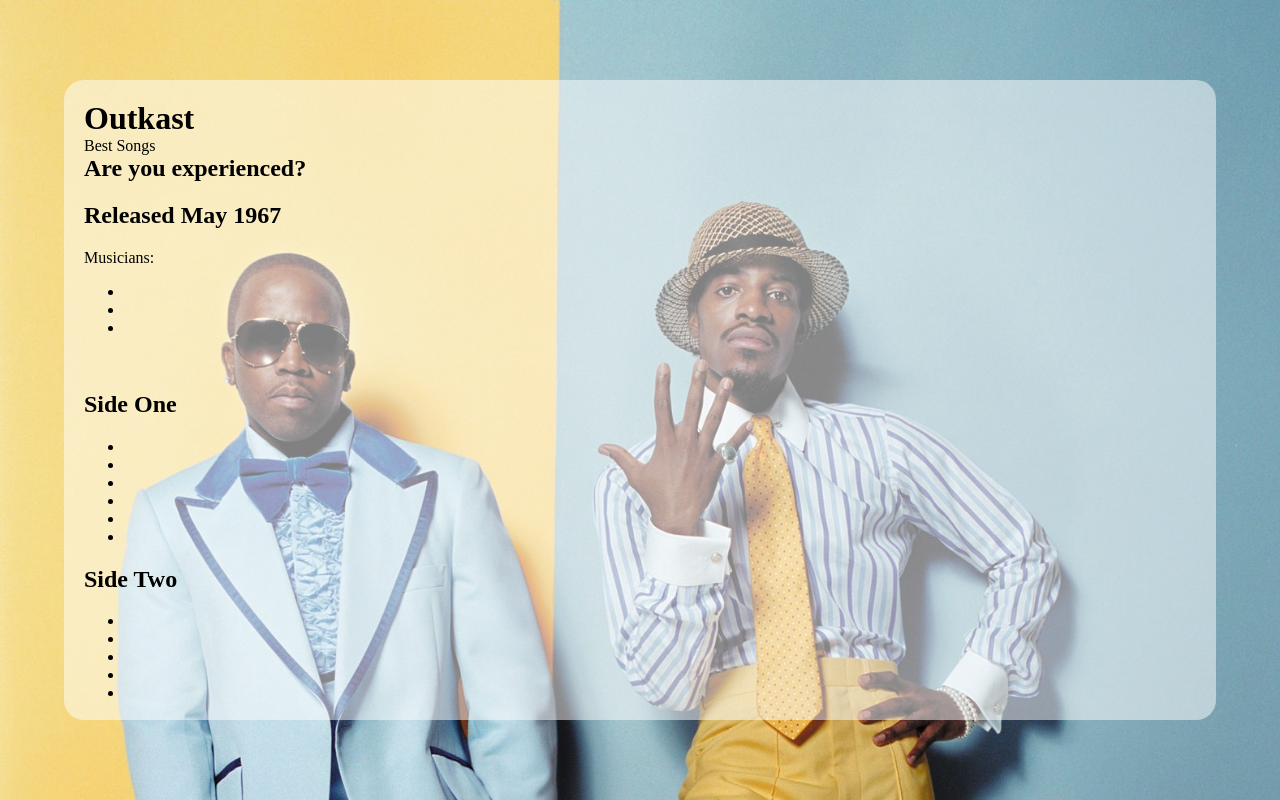
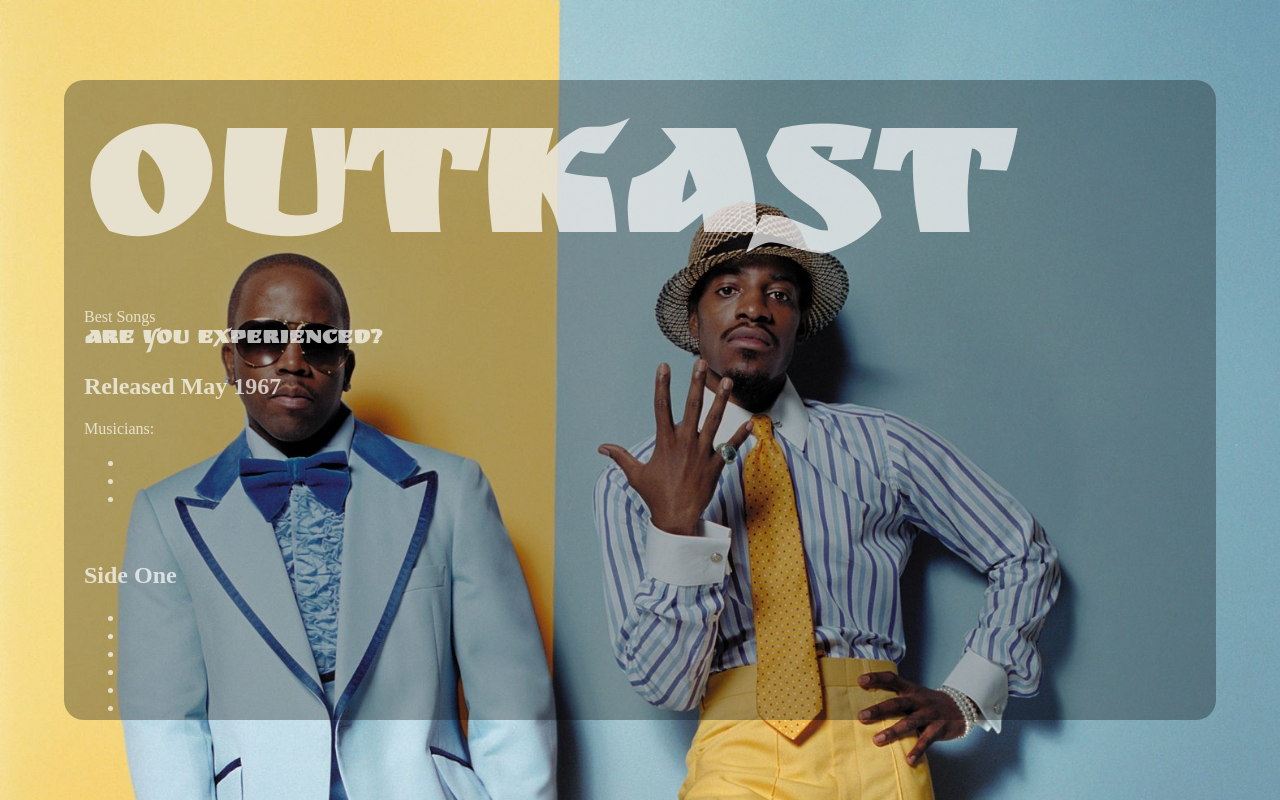
Before and after one commit to elviradisa/Projektet, a plain HTML site: page Projektet.html in a window 1280 px wide. Drawn offline with Linux system fonts and the light colour scheme.

Commit message:
Added font-style to CSS

```diff
--- a/index_VG.css
+++ b/index_VG.css
@@ -1,3 +1,8 @@
+@font-face {
+    font-family: "RuslanDisplay";
+    src: url("RuslanDisplay-Regular.ttf");
+}
+
 body {
     margin: 0;
     width: 100vw;
@@ -17,15 +22,21 @@
 
 h1 {
     margin: 0;
+    font-family: "RuslanDisplay";
+
+}
+
+.header {
+    font-size: 15vw;
 }
 
 .content {
     width: 90%;
     height: 80%;
     border-radius: 20px;
-    background-color: rgba(255, 255, 255, 0.5);
+    background-color: rgba(0, 0, 0, 0.3);
     padding: 20px;
     box-sizing: border-box;
     overflow-y: scroll;
-
+    color: rgba(255, 255, 255, 0.7);
 }
```
Also changed, not shown: RuslanDisplay-Regular.ttf (added).
